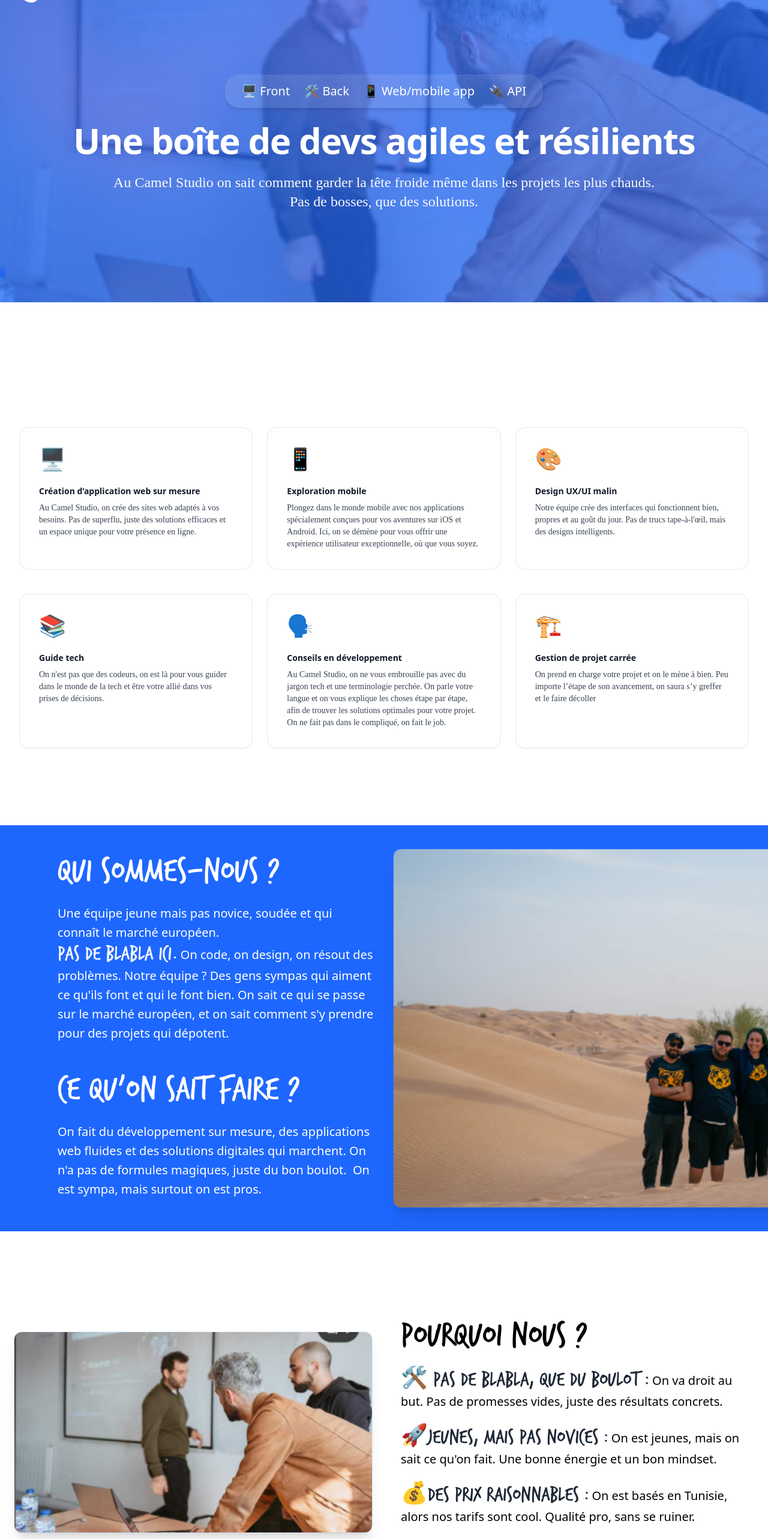
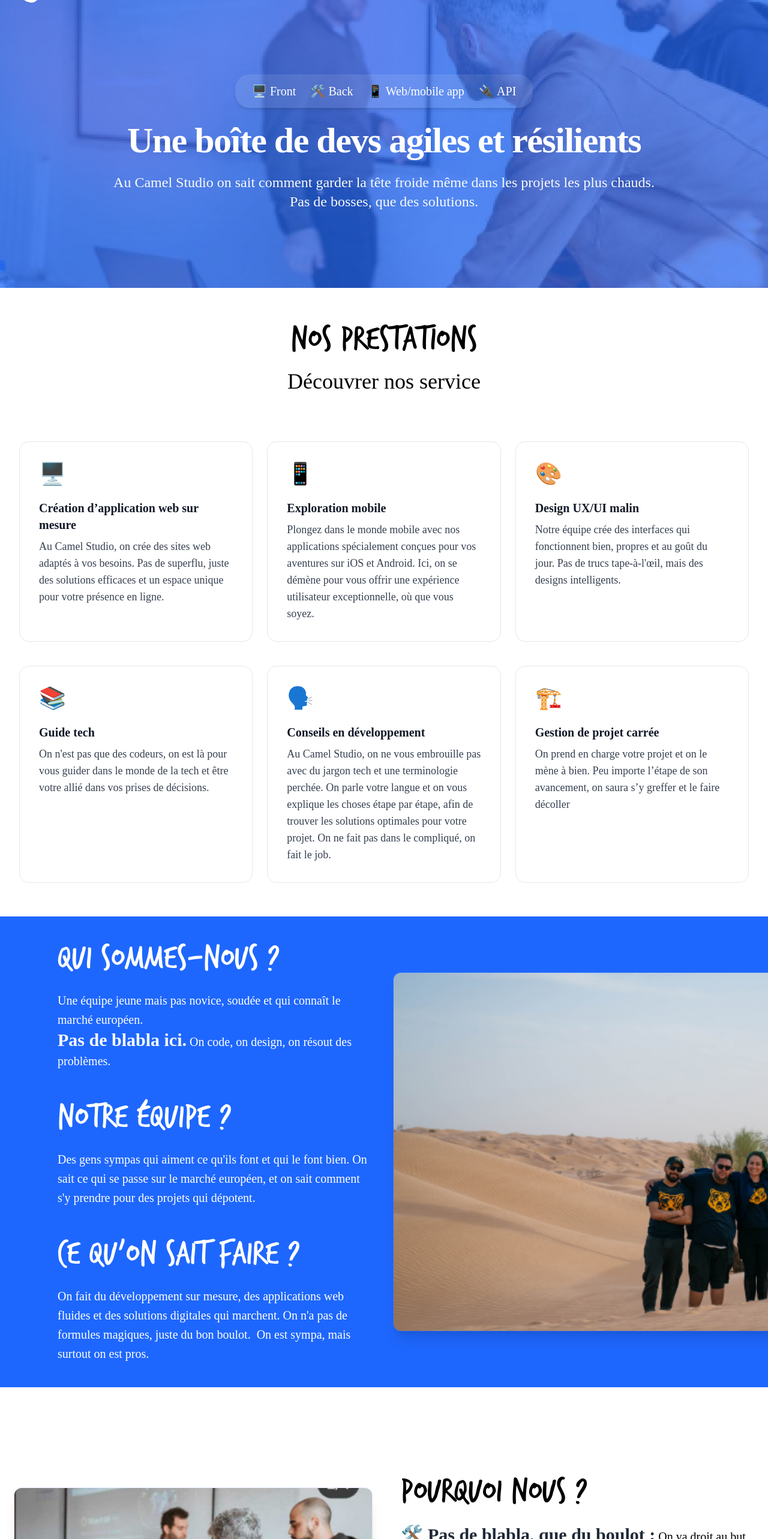
Before and after one commit to AzizOuertani/camelstudio-landing-page, a Next.js app: page / in a window 1280 px wide. Shown: the part 60-2626 px from the top of the page at 60% size. Built offline with nearby package versions, Linux system fonts and the light colour scheme.

Commit message:
fix : raleway police + image responive

```diff
--- a/src/components/aboutUs/_partial/AboutUsFirstSection.tsx
+++ b/src/components/aboutUs/_partial/AboutUsFirstSection.tsx
@@ -12,14 +12,21 @@ const AboutUsFirstSection = () => {
                 <h1 className="text-4xl sm:text-6xl font-thrashand  font-bold text-white ">
                   Qui sommes-nous ?
                 </h1>
-                <p className="mt-6 text-xl  leading-8 text-white">
+                <p className="mt-6 text-xl  leading-8 text-white font-raleway">
                   Une équipe jeune mais pas novice, soudée et qui connaît le
                   marché européen.
                   <br />
-                  <span className="font-thrashand text-4xl text-gray-50">
+                  <span className=" text-3xl text-gray-50 font-bold">
                     Pas de blabla ici.
                   </span>{" "}
-                  On code, on design, on résout des problèmes. Notre équipe ?
+                  On code, on design, on résout des problèmes.
+                </p>
+              </section>
+              <section>
+                <h1 className="text-4xl sm:text-6xl font-thrashand  font-bold text-white ">
+                  Notre équipe ?
+                </h1>
+                <p className="mt-6 text-xl  leading-8 text-white font-raleway">
                   Des gens sympas qui aiment ce
                   {" qu'i"}ls font et qui le font bien. On sait ce qui se passe
                   sur le marché européen, et on sait comment {" s'y "}prendre
@@ -30,7 +37,7 @@ const AboutUsFirstSection = () => {
                 <h1 className="text-4xl sm:text-6xl font-thrashand  font-bold text-white ">
                   Ce {" qu'o"}n sait faire ?
                 </h1>
-                <p className="mt-6 text-xl leading-8 text-white">
+                <p className="mt-6 text-xl leading-8 text-white font-raleway">
                   On fait du développement sur mesure, des applications web
                   fluides et des solutions digitales qui marchent. On {"n'a"}{" "}
                   pas de formules magiques, juste du bon boulot.  On est sympa,
--- a/src/components/aboutUs/_partial/AboutUsSecondSection.tsx
+++ b/src/components/aboutUs/_partial/AboutUsSecondSection.tsx
@@ -8,29 +8,29 @@ const AboutUsSecondSection = () => {
       <div className="mx-auto px-6 lg:pr-8">
         <div className="mx-auto grid max-w-2xl grid-cols-1 gap-x-8 gap-y-16 sm:gap-y-20 lg:mx-0 lg:max-w-none lg:grid-cols-2">
           <div className="lg:ml-auto lg:pl-4 lg:pt-4">
-            <div className=" space-y-12 lg:row-start-2 lg:max-w-5xl  ">
+            <div className=" space-y-12 lg:row-start-2 lg:max-w-5xl  font-raleway ">
               <section>
                 <h1 className="text-4xl sm:text-6xl font-thrashand  font-bold text-black ">
                   Pourquoi nous ?
                 </h1>
 
                 <p className="mt-6 text-xl  leading-8 text-black">
-                  <span className="font-thrashand text-4xl text-gray-800">
+                  <span className=" text-3xl text-gray-800 font-bold">
                     🛠️ Pas de blabla, que du boulot :
                   </span>{" "}
                   On va droit au but. Pas de promesses vides, juste des
                   résultats concrets.
                 </p>
                 <p className="mt-6 text-xl  leading-8 text-black">
-                  <span className="font-thrashand text-4xl text-gray-800">
-                    🚀Jeunes, mais pas novices :
+                  <span className=" text-3xl text-gray-800 font-bold">
+                    🚀 Jeunes, mais pas novices :
                   </span>{" "}
                   On est jeunes, mais on sait ce {" qu'"}on fait. Une bonne
                   énergie et un bon mindset.
                 </p>
                 <p className="mt-6 text-xl  leading-8 text-black">
-                  <span className="font-thrashand text-4xl text-gray-800">
-                    💰Des prix raisonnables :
+                  <span className="text-3xl text-gray-800 font-bold">
+                    💰 Des prix raisonnables :
                   </span>{" "}
                   On est basés en Tunisie, alors nos tarifs sont cool. Qualité
                   pro, sans se ruiner.
--- a/src/components/hero/index.tsx
+++ b/src/components/hero/index.tsx
@@ -34,7 +34,7 @@ export default function Hero() {
               <HiBars3 className="h-6 w-6" aria-hidden="true" />
             </button>
           </div>
-          <div className="hidden lg:flex lg:gap-x-12 ">
+          <div className="hidden lg:flex lg:gap-x-12 font-raleway">
             <a
               href={"#"}
               className="text-2xl font-semibold leading-6 text-white"
@@ -91,7 +91,7 @@ export default function Hero() {
             </div>
             <div className="mt-6 flow-root">
               <div className="-my-6 divide-y divide-gray-500/10">
-                <div className="space-y-2 py-6">
+                <div className="space-y-2 py-6 font-raleway">
                   <a
                     href={"#"}
                     className="-mx-3 block rounded-lg px-3 py-2 text-base font-semibold leading-7 text-gray-900 hover:bg-gray-50"
@@ -144,17 +144,25 @@ export default function Hero() {
         </div>
 
         <div className="mx-auto max-w-6xl  py-32 sm:py-48 lg:py-32 text-center">
-          <div className="inline-flex px-2 sm:px-7 py-3.5 items-start justify-center rounded-3xl bg-opacity-10 bg-white backdrop-blur-11 sm:space-x-6 space-x-1 shadow-md  mb-6 text-white text-base sm:text-xl">
-            <h1>🖥 Front</h1>
-            <h1>🛠 Back</h1>
-            <h1>📱 Web/mobile app</h1>
-            <h1>🔌 API </h1>
+          <div className="  inline-flex px-2 sm:px-7 py-3.5 items-start justify-center rounded-3xl bg-opacity-10 bg-white backdrop-blur-11 sm:space-x-6 space-x-1 shadow-md  mb-6 text-white text-base sm:text-xl">
+            <h1>
+              🖥 <span className="font-raleway">Front</span>
+            </h1>
+            <h1>
+              🛠 <span className="font-raleway">Back</span>
+            </h1>
+            <h1>
+              📱 <span className="font-raleway">Web/mobile app</span>
+            </h1>
+            <h1>
+              🔌 <span className="font-raleway">API</span>
+            </h1>
           </div>
-          <h1 className=" text-4xl font-bold tracking-tight text-white sm:text-6xl mb-6">
+          <h1 className="font-raleway  text-4xl font-bold tracking-tight text-white sm:text-6xl mb-6">
             Une boîte de devs agiles et résilients
             <br />
           </h1>
-          <p className="font-raleway text-2xl text-gray-50 mb-6 max-w-6xl ">
+          <p className="font-raleway text-2xl text-gray-50  max-w-6xl ">
             Au Camel Studio on sait comment garder la tête froide même dans les
             projets les plus chauds. <br /> Pas de bosses, que des solutions.
           </p>
--- a/src/components/services/_partial/Service.tsx
+++ b/src/components/services/_partial/Service.tsx
@@ -8,8 +8,12 @@ const Service = ({ icon, title, description }: ServiceType) => {
   return (
     <li className="rounded-2xl border border-gray-200 p-8">
       <h2 className="text-4xl">{icon}</h2>
-      <h3 className="mt-6 font-semibold text-gray-900">{title}</h3>
-      <p className="mt-2 font-raleway text-gray-700">{description}</p>
+      <h3 className="mt-6 font-semibold text-gray-900 font-raleway text-xl">
+        {title}
+      </h3>
+      <p className="mt-2 font-raleway text-gray-700 font-raleway text-lg">
+        {description}
+      </p>
     </li>
   );
 };
--- a/src/components/services/index.tsx
+++ b/src/components/services/index.tsx
@@ -6,9 +6,15 @@ export default function Services() {
     <section
       id="prestaion"
       aria-label="Les Prestations de CamelStudio"
-      className="py-20 sm:py-32"
+      className="py-20 sm:py-14 grid"
     >
-      <div className="mx-auto max-w-7xl px-4 sm:px-6 lg:px-8">
+      <h1 className="place-self-center text-6xl font-thrashand">
+        Nos prestations
+      </h1>
+      <h2 className="place-self-center text-4xl font-raleway pt-5">
+        Découvrer nos service
+      </h2>
+      <div className="mx-auto max-w-8xl px-4 sm:px-6 lg:px-8">
         <ul
           role="list"
           className="mx-auto mt-16 grid max-w-2xl grid-cols-1 gap-6 text-sm sm:mt-20 sm:grid-cols-2 md:gap-y-10 lg:max-w-none lg:grid-cols-3"
```
Also changed, not shown: src/components/workWithUs/index.tsx (+16 -16 lines).
